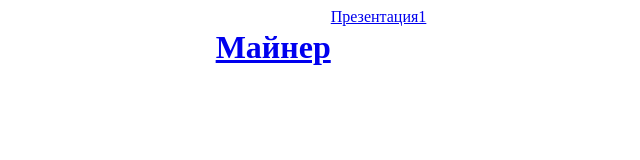
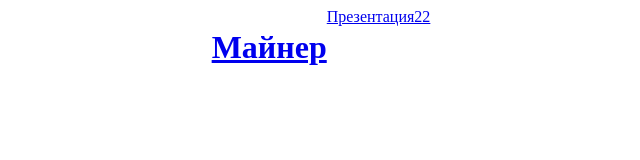
Before and after one commit to Billy20066/Billy20066.github.io, a plain HTML site: page index.html in a window 1280 px wide. Shown: the full height of the page, 319-959 px from the left. Drawn offline with Linux system fonts and the light colour scheme.

Commit message:
Update index.html

```diff
--- a/index.html
+++ b/index.html
@@ -12,7 +12,7 @@
 
 
 
-											<a href="https://docs.google.com/presentation/d/1InJIpeg0oRDsuetvV8bHnfGrnRZ2lYKN/edit?usp=drivesdk&ouid=114158734451984348067&rtpof=true&sd=true">Презентация1</a>
+											<a href="https://docs.google.com/presentation/d/1InJIpeg0oRDsuetvV8bHnfGrnRZ2lYKN/edit?usp=drivesdk&ouid=114158734451984348067&rtpof=true&sd=true">Презентация22</a>
 
 								</header>
 				</body>
```
